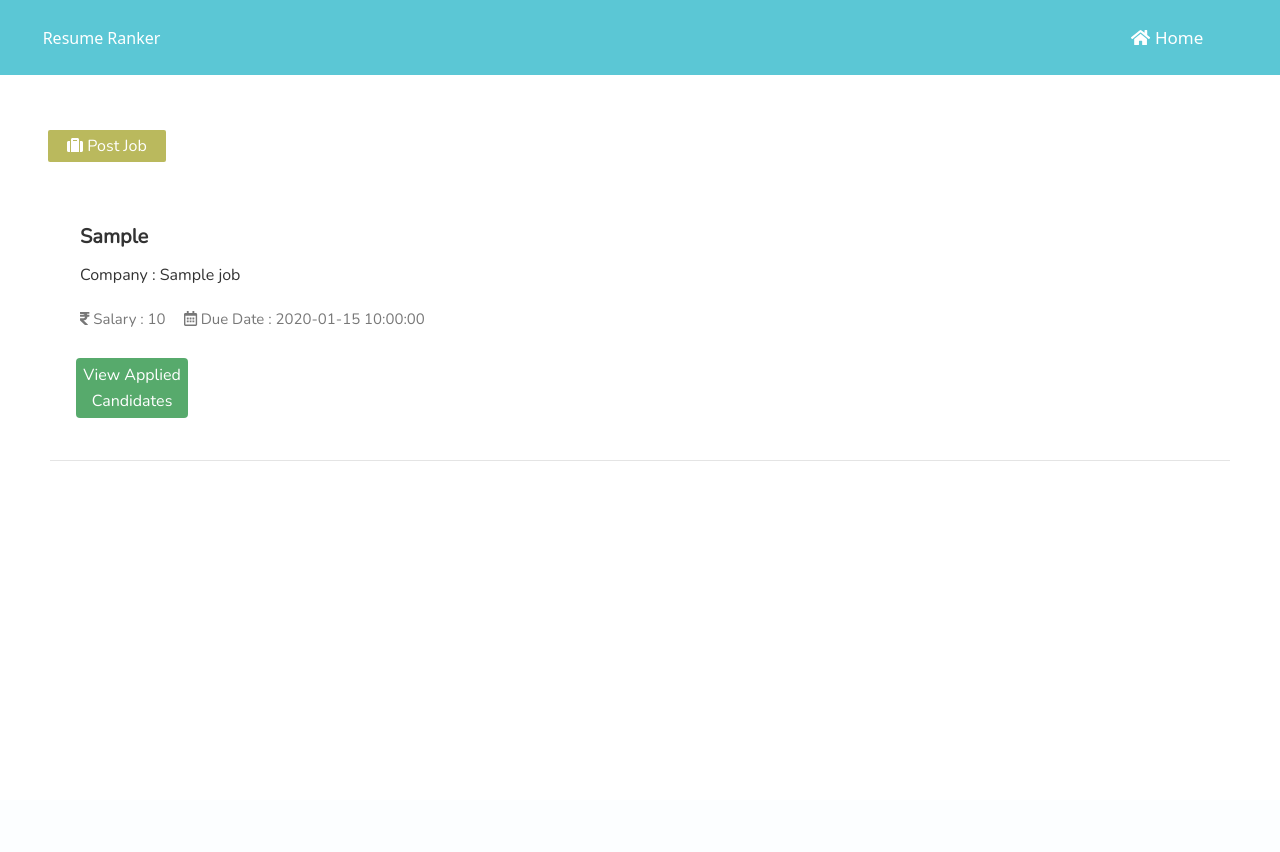
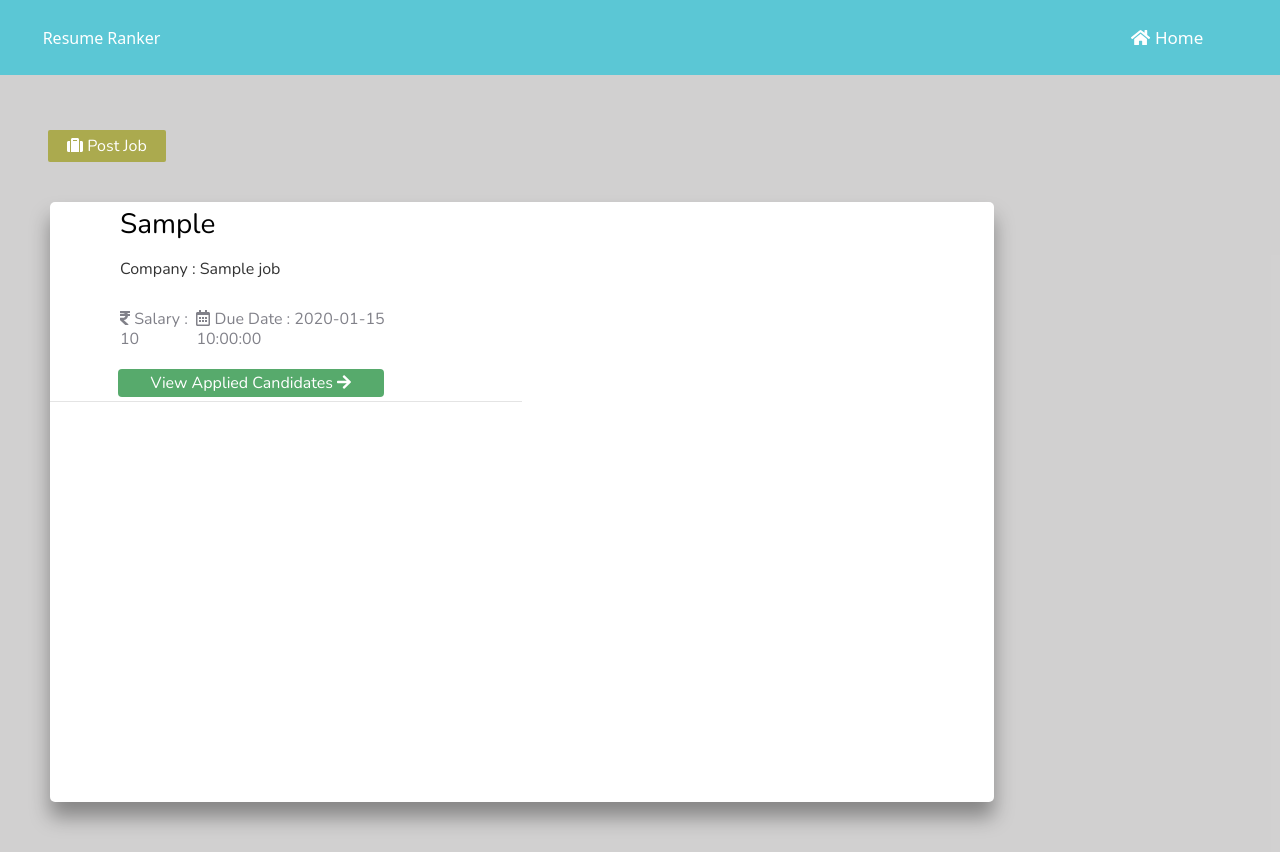
Before and after one commit to neha5-20/Resume-screening-and-ranking, a Flask app: page /employer/post_job in a window 1280 px wide. Before the commit the page ends 461 px from the top, so only its background shows below. Run offline with Flask 2, Linux system fonts and the light colour scheme; a database or web service that is not in the repository returns one stand-in record (values such as "Sample title"); parts of the project's set-up code (start-up, migrations or seed data) failed here and were passed over; some libraries are stand-ins or nearby versions.

Commit message:
css changes

```diff
--- a/static/css/applicant_dashboard.css
+++ b/static/css/applicant_dashboard.css
@@ -13,7 +13,7 @@
 
 .upload_resume{
   height: 60%;
-  width: 30%;
+  width: 35%;
   border-radius: 20px;
   background-color: rgba(255, 255, 255, 0.737);
   display: flex;
--- a/static/css/employer_dashboard.css
+++ b/static/css/employer_dashboard.css
@@ -44,14 +44,14 @@
 
 .record{
   border-collapse: collapse;
-  margin: 200px 0;
+  margin: 50px 0;
   font-size: 0.9em;
   min-width: 400px;
   border-radius: 5px 5px 0 0;
 }
 
 .record thead tr{
-  background-color: #0005047c;
+  background-color: #000504b8;
   color: #ffffff;
   text-align: left;
   font-weight: bold;
@@ -63,11 +63,12 @@
 }
 
 .record tbody tr{
+  background-color: #abf8f29b;
   border-bottom: 1px solid #dddddd;
 }
 
 .record tbody tr:nth-of-type(even){
-  background-color: #f3f3f3;
+  background-color: #f3f3f3af;
 }
 
 .record tbody tr:last-of-type{
--- a/static/css/post_job.css
+++ b/static/css/post_job.css
@@ -3,7 +3,7 @@
   position:relative;
   display:block;
   font-family: 'Nunito', sans-serif;
-
+  background-color: rgba(173, 171, 171, 0.553);
 
 }
 
@@ -15,6 +15,7 @@
   opacity: 1;
   border: none;
   padding:4px;
+  margin-bottom: 40px;
   right: auto;
   display: inline-block;
   box-shadow: none;
@@ -25,83 +26,57 @@
   border-radius: 2px;
 }
 
-.post_job_con > h3 {
-  font-size: 16px;
-  font-weight: 500;
-  display: block;
-  padding: 20px 30px;
-  border-bottom: 1px solid #e4e4e4;
+.post_card_container {
+  width: 80%;
+  background-color: #fff;
   position: relative;
-  color: #333;
-  line-height: 26px;
-}
-
-.post_card_container {
-  display: flex;
+  display: grid;
+  grid-template-rows: 200px 400px;
+  border-radius: 5px;
+  box-shadow: 0 15px 20px rgb(0 0 0 / 36%);
 }
 
 .post_card {
   border-bottom: 1px solid #e4e4e4;
-  padding: 0;
-  line-height: 26px;
+  line-height: 20px;
   padding: 22px 30px;
-  padding-top: 50px;
+  padding-top: 10px;
   display: flex;
   align-items: center;
   position: relative;
-  width: 100%;
-  flex-flow: row wrap;
+  width: 50%;
+  flex-flow: row-wrap;
   transition: 0.3s;
-
 }
 
 .post_card_content{
-  display: flex;
-  width: 100%;
-  height: 100%;
-  color: rgb(0, 0, 0);
-  flex-direction: column;
-  justify-content:space-evenly;
-  align-items:flex-start;
+  padding: 40px 40px 0;
 }
 
 .post_card_content > h3{
-  font-size: 20px;
-  color: #333;
-  font-weight: bold;
-  line-height: 30px;
+  color: black;
+  font-weight: 400;
 }
 
 .post_card_com{
   font-size: 16px;
   color: #333;
   font-weight:400;
-  line-height: 30px;
+  line-height: 40px;
+}
+
+.post_card_content > .post_card_ds{
+  display: flex;
+  margin: 20px 0 10px;
+  margin-right: 40px;
 }
 
 .post_card_content > .post_card_ds > p{
-  background-color: transparent;
-  padding: 0;
-  font-size: 15px;
-  display: inline-block;
-  margin-right: 14px;
-  color: #777;
+  margin-bottom: 5px;
+  font-size: 1rem;
+  font-weight: 400;
+  color: #818189;
 }
-
-.post_card_buttons{
-  position: relative;
-  transform: none;
-  top: 0;
-  margin: 5px 0 10px -2px;
-  opacity: 1;
-  right: auto;
-  display: inline-block;
-  box-shadow: none;
-  width: 100%;
-  background-color: transparent;
-  box-shadow: none;
-}
-
 
 .post_card_buttons > .view_candidates{
     position: relative;
@@ -115,7 +90,7 @@
     display: inline-block;
     box-shadow: none;
     color: #fff;
-    width: 10%;
+    width: 80%;
     background-color: #098328ae ;
     box-shadow: none;
     border-radius:  4px;
--- a/templates/post_job.html
+++ b/templates/post_job.html
@@ -20,10 +20,10 @@
 			  <p class="post_card_com"> Company : {{ data[i]['company_name'] }}</p>
 			  <div class="post_card_ds">
           <p class="post_card_salary"><i class="fas fa-rupee-sign"></i> Salary : {{ data[i]['salary'] }}</p>
-			     <p class="post_card_date"><i class="far fa-calendar-alt"></i> Due Date : {{ data[i]['last_date'] }}</p>
+			    <p class="post_card_date"><i class="far fa-calendar-alt"></i> Due Date : {{ data[i]['last_date'] }}</p>
         </div>
         <p class="post_card_buttons">
-          <button id="{{ data[i]['job_id'] }}" class="view_candidates" data-bs-toggle='modal' data-bs-target='#view_candidates'>View Applied Candidates</button>
+          <button id="{{ data[i]['job_id'] }}" class="view_candidates" data-bs-toggle='modal' data-bs-target='#view_candidates'>View Applied Candidates <i class="fa fa-arrow-right"></i></button>
         </p>
       </div>
 		</div>
```
